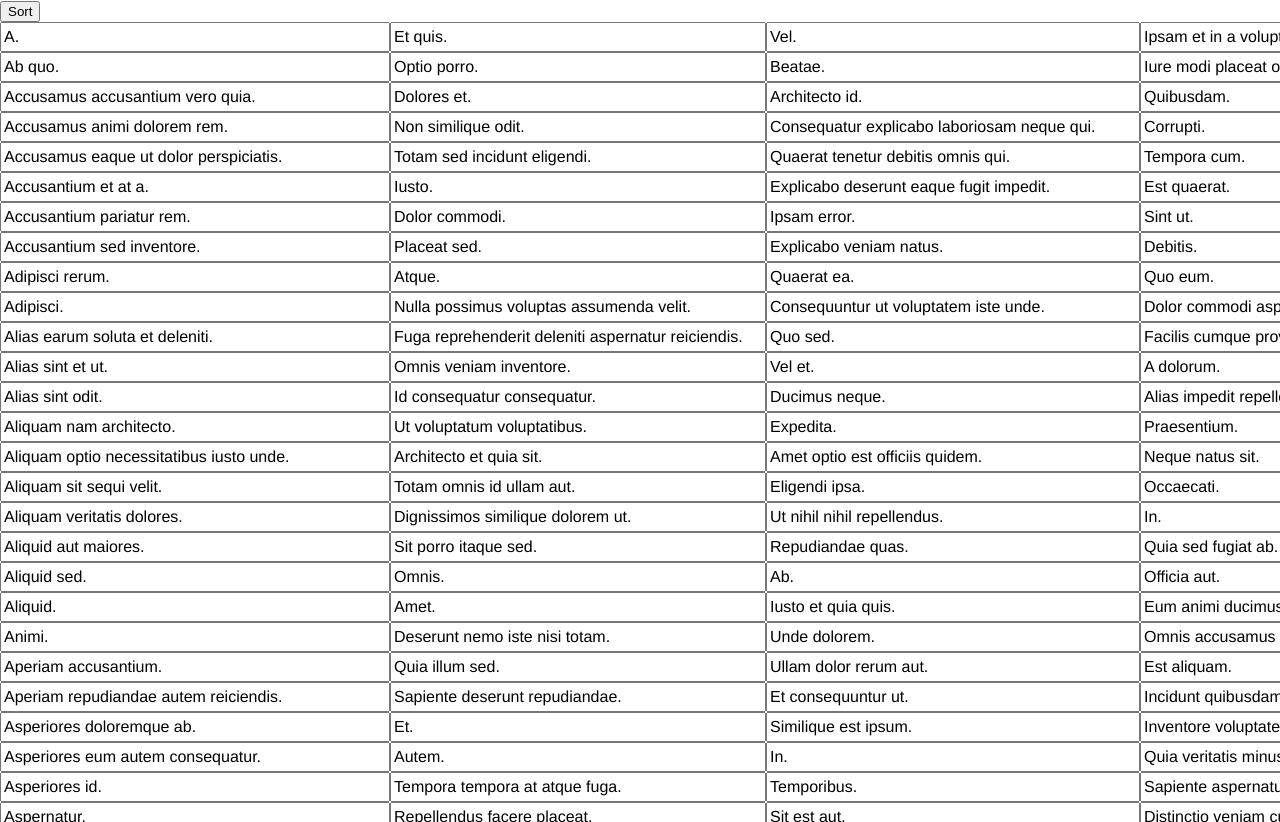
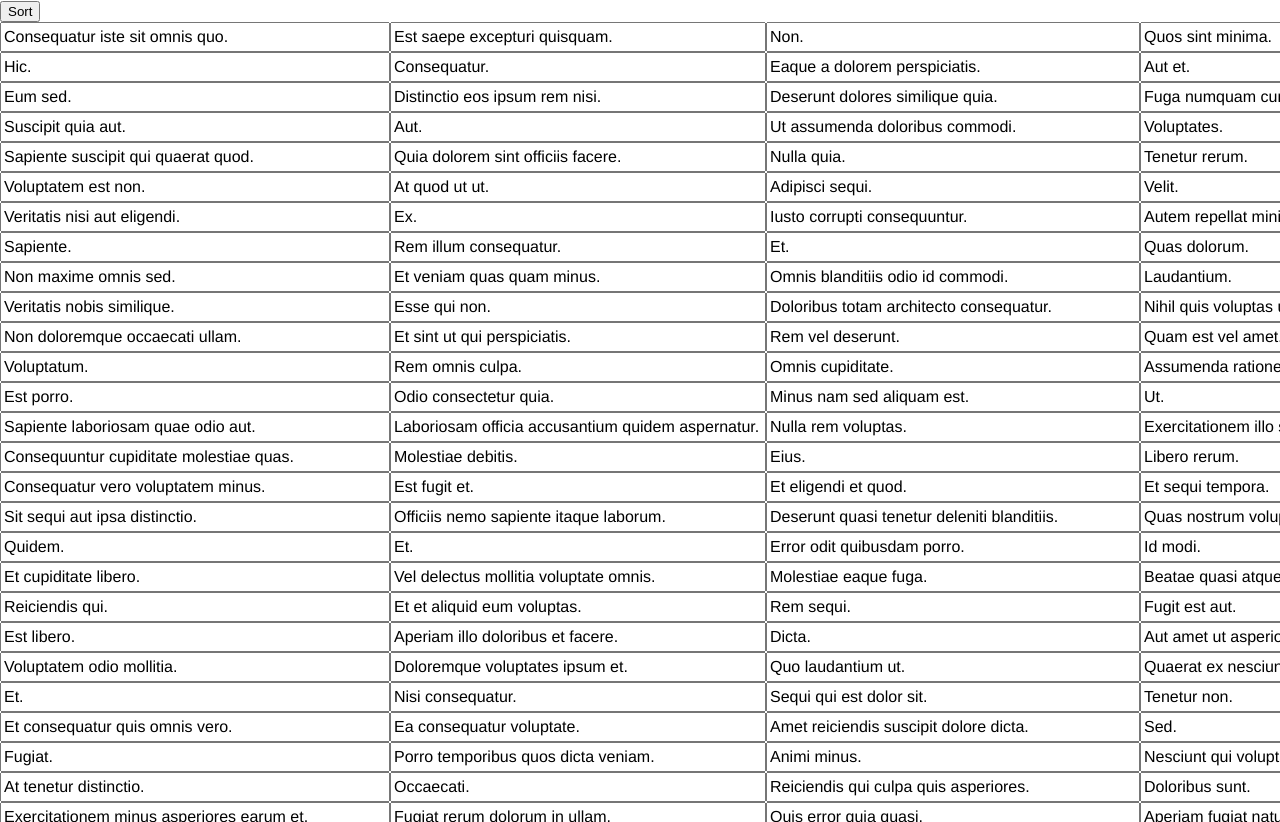
Before and after one commit to chuckhendo/virtualized-table, a React (Create React App) app: page / in a window 1280 px wide. Built offline with nearby package versions, Linux system fonts and the light colour scheme.

Commit message:
make input uncontrolled again

```diff
--- a/src/App.js
+++ b/src/App.js
@@ -33,10 +33,10 @@ function App() {
 
   const sortedContent = [...content].sort((rowA, rowB) => {
     if (sortAsc) {
-      return rowA.data[0].localeCompare(rowB.data[0]);
+      return rowA.id.localeCompare(rowB.id);
     }
 
-    return rowB.data[0].localeCompare(rowA.data[0]);
+    return rowB.id.localeCompare(rowA.id);
   });
 
   function sort() {
--- a/src/Table.js
+++ b/src/Table.js
@@ -75,8 +75,9 @@ const CellWrapper = ({ columnIndex, rowIndex, style, data }) => {
 const Cell = memo(({ style, value, updateContent, columnIndex, rowId }) => {
   return (
     <Input
+      key={rowId}
       style={style}
-      value={value}
+      defaultValue={value}
       data-col={columnIndex}
       data-row-id={rowId}
       onChange={updateContent}
```
